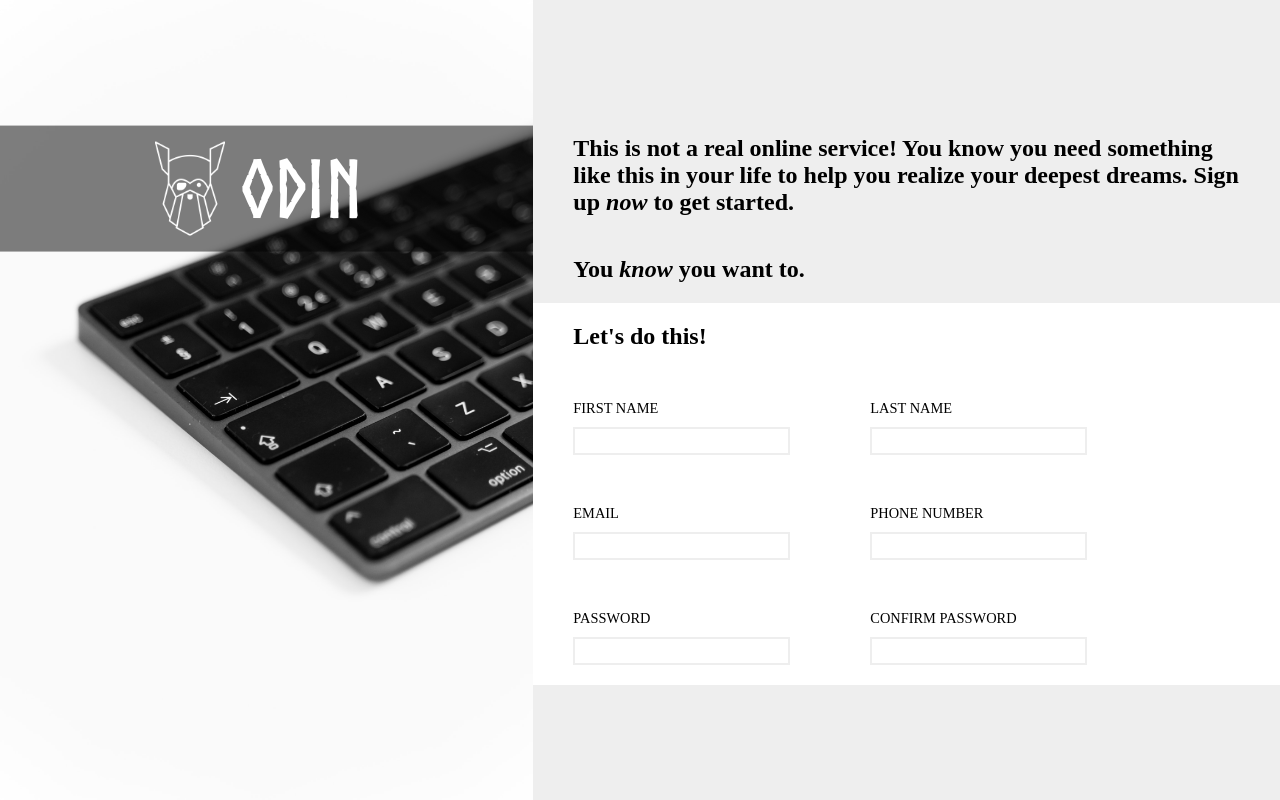
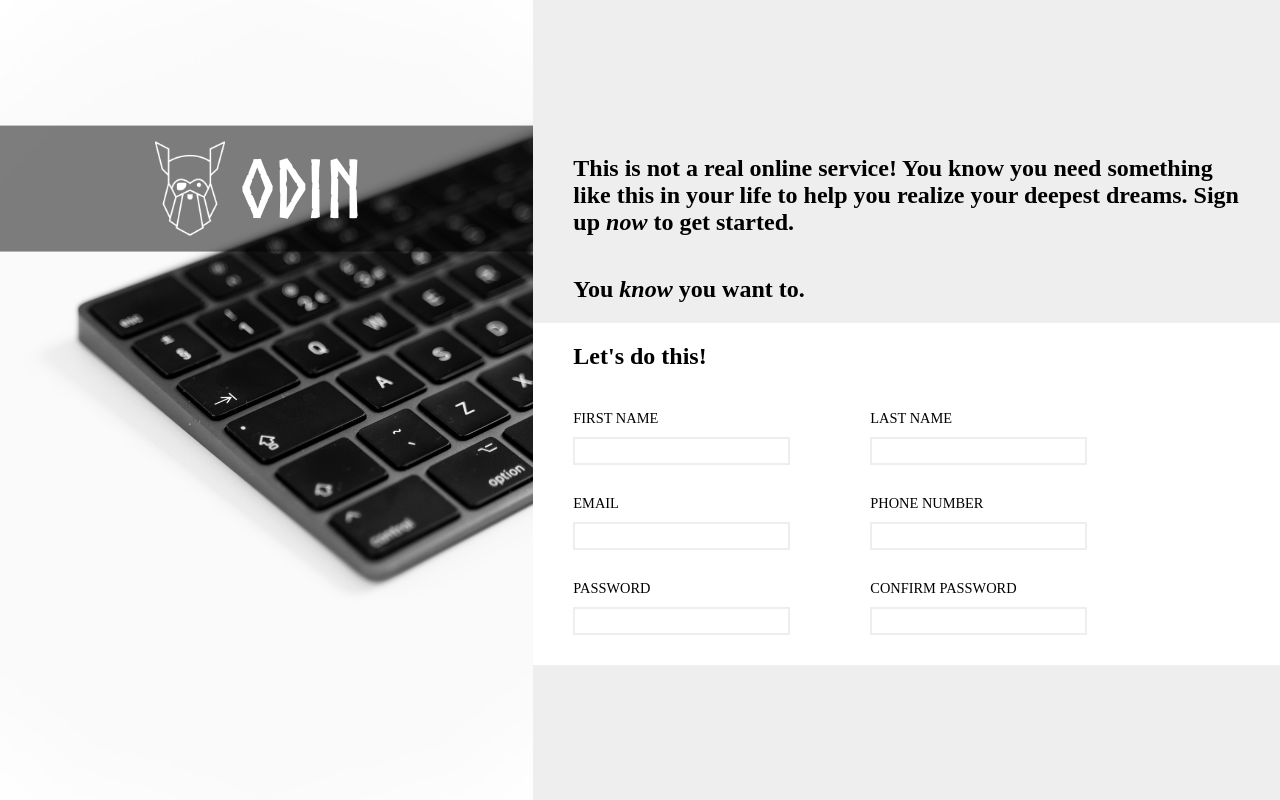
Before and after one commit to kmalcaba/odin-projects, a React (Create React App) app in the folder sign-up-form/: page / in a window 1280 px wide. Built offline with nearby package versions, Linux system fonts and the light colour scheme.

Commit message:
Move label on top of text field

```diff
--- a/sign-up-form/src/components/styled/Form.styled.js
+++ b/sign-up-form/src/components/styled/Form.styled.js
@@ -11,7 +11,7 @@ export const Title = styled.h2`
 `;
 
 export const FieldItem = styled.p`
-  padding: 20px 20px 20px 0;
+  padding: 10px 20px 10px 0;
 
   & > label,
   & > input {
@@ -24,8 +24,9 @@ export const Flex = styled.div`
   align-items: center;
   flex-wrap: wrap;
   max-width: 800px;
+  margin-bottom: 20px;
 
-  flex: 0 1 auto;
+  flex: 0 1 800px;
 
   & > div,
   & > ul {
```
